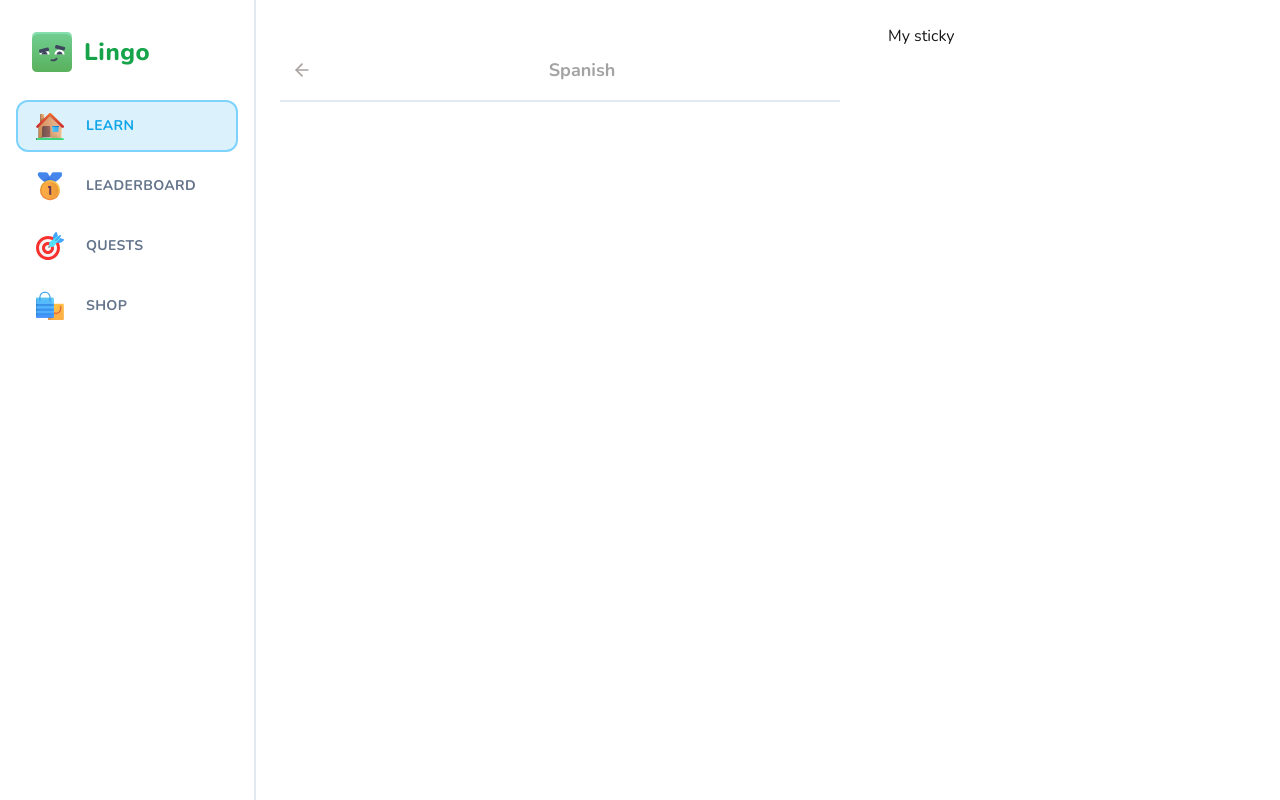
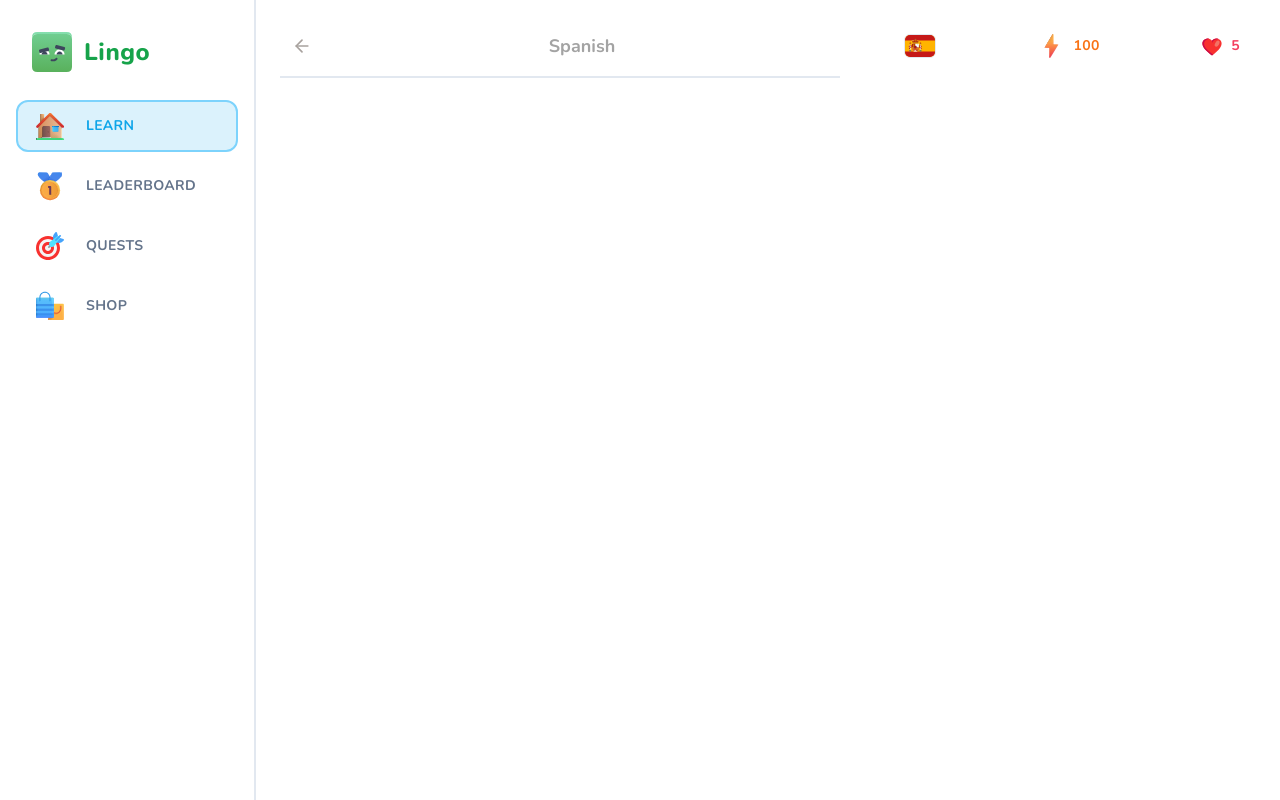
Before and after one commit to zhale-el/lingo-nextjs, a Next.js app: page /learn in a window 1280 px wide. Built offline with nearby package versions, Linux system fonts and the light colour scheme.

Commit message:
add learn page wrapper

```diff
--- a/app/(main)/learn/header.tsx
+++ b/app/(main)/learn/header.tsx
@@ -11,7 +11,7 @@
 export const Header = ({ title }: Props) => {
   return (
     <div
-      className="sticky top-0 bg-white pb-3 lg:pt-[28px] flex items-center justify-between
+      className="sticky top-0 bg-white pb-3 lg:pt-[28px] lg:mt-[-28px] flex items-center justify-between
    border-b-2 mb-5 text-neutral-400 lg:z-50"
     >
       <Link href="/courses">
--- a/app/(main)/learn/page.tsx
+++ b/app/(main)/learn/page.tsx
@@ -1,11 +1,19 @@
 import { FeedWrapper } from "@/components/feed-wrapper";
 import { StickyWrapper } from "@/components/sticky-wrapper";
 import { Header } from "./header";
+import { UserProgress } from "@/components/user-progress";
 
 const LearnPage = () => {
   return (
     <div className="flex flex-row-reverse gap-[48px] px-6">
-      <StickyWrapper>My sticky</StickyWrapper>
+      <StickyWrapper>
+        <UserProgress
+          activeCourse={{ title: "Spanish", imageSrc: "/es.svg" }}
+          hearts={5}
+          points={100}
+          hasActiveSubscription={false}
+        />
+      </StickyWrapper>
 
       <FeedWrapper>
         <Header title="Spanish" />
--- /dev/null
+++ b/components/user-progress.tsx
@@ -0,0 +1,66 @@
+import Link from "next/link";
+import Image from "next/image";
+
+import { InfinityIcon } from "lucide-react";
+
+import { Button } from "./ui/button";
+
+type Props = {
+  activeCourse: { imageSrc: string; title: string }; //Replace with DB types
+  hearts: number;
+  points: number;
+  hasActiveSubscription: boolean;
+};
+
+export const UserProgress = ({
+  activeCourse,
+  hearts,
+  points,
+  hasActiveSubscription,
+}: Props) => {
+  return (
+    <div className="flex items-center justify-between gap-x-2 w-full">
+      <Link href="/courses">
+        <Button variant="ghost">
+          <Image
+            src={activeCourse.imageSrc}
+            alt={activeCourse.title}
+            className="rounded-md border"
+            width={32}
+            height={32}
+          />
+        </Button>
+      </Link>
+
+      <Link href="/shop">
+        <Button variant="ghost" className="text-orange-500">
+          <Image
+            src="/points.svg"
+            height={28}
+            width={28}
+            alt="Points"
+            className="mr-2"
+          />
+          {points}
+        </Button>
+      </Link>
+
+      <Link href="/shop">
+        <Button variant="ghost" className="text-rose-500">
+          <Image
+            src="/heart.svg"
+            height={22}
+            width={22}
+            alt="Hearts"
+            className="mr-2"
+          />
+          {hasActiveSubscription ? (
+            <InfinityIcon className="h-4 w-4 stroke-[3]" />
+          ) : (
+            hearts
+          )}
+        </Button>
+      </Link>
+    </div>
+  );
+};
```
